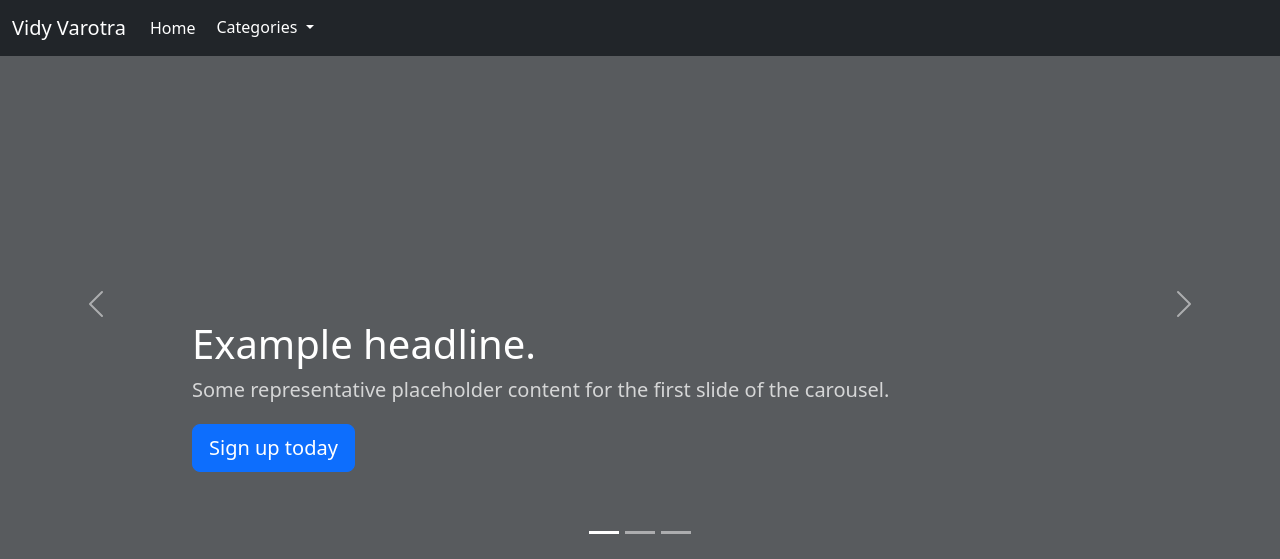
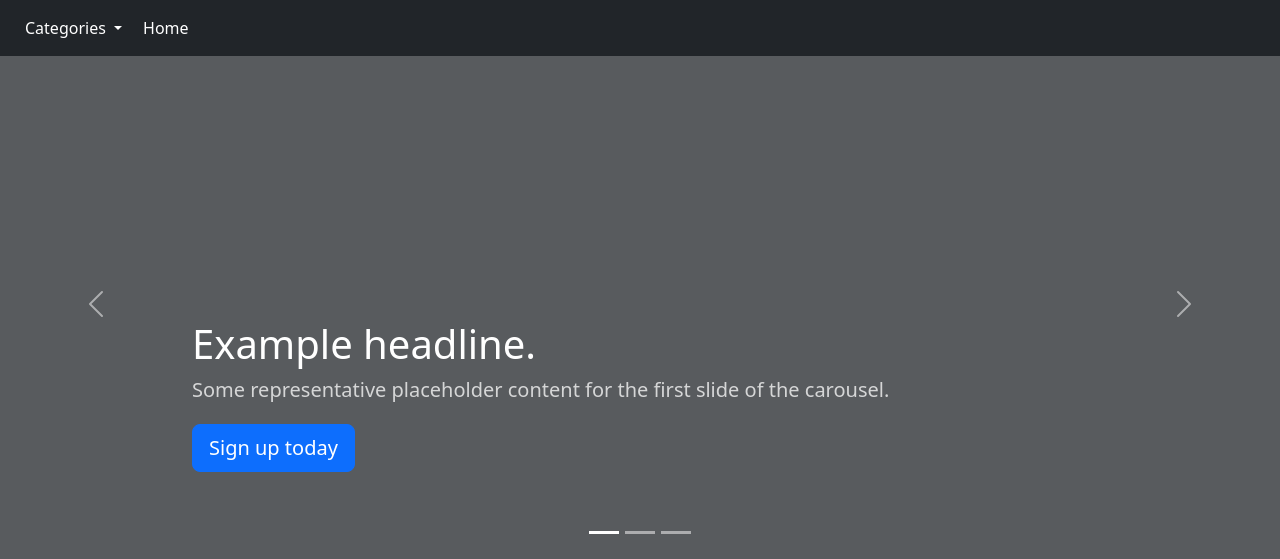
Before and after one commit to Najoro/Vidy-Varotra, a Symfony app: template templates/home/home.html.twig in a window 1280 px wide. Shown: the top 559 px of the page. Run offline with Twig, Linux system fonts and the light colour scheme; the template is opened without the code that fills it, so the values that code supplies are empty; some libraries are stand-ins or nearby versions.

Commit message:
Change tamplante

```diff
--- a/public/bootstrap_template/assets/css/custom.css
+++ b/public/bootstrap_template/assets/css/custom.css
@@ -1,3 +1,34 @@
+:root {
+    --blue: #007bff;
+    --indigo: #6610f2;
+    --purple: #6f42c1;
+    --pink: #e83e8c;
+    --red: #dc3545;
+    --orange: #fd7e14;
+    --yellow: #ffc107;
+    --green: #28a745;
+    --teal: #20c997;
+    --cyan: #17a2b8;
+    --white: #fff;
+    --gray: #6c757d;
+    --gray-dark: #343a40;
+    --primary: #FFD333;
+    --secondary: #F5F5F5;
+    --success: #28a745;
+    --info: #17a2b8;
+    --warning: #ffc107;
+    --danger: #dc3545;
+    --light: #FFFFFF;
+    --dark: #3D464D;
+    --breakpoint-xs: 0;
+    --breakpoint-sm: 576px;
+    --breakpoint-md: 768px;
+    --breakpoint-lg: 992px;
+    --breakpoint-xl: 1200px;
+    --font-family-sans-serif: "Roboto", sans-serif;
+    --font-family-monospace: SFMono-Regular, Menlo, Monaco, Consolas, "Liberation Mono", "Courier New", monospace;
+  }
+
 .bd-placeholder-img {
     font-size: 1.125rem;
     text-anchor: middle;
--- a/src/Controller/HomeController.php
+++ b/src/Controller/HomeController.php
@@ -11,8 +11,6 @@ class HomeController extends AbstractController
     #[Route('/', name: 'home')]
     public function index(): Response
     {
-        return $this->render('home/home.html.twig', [
-            'controller_name' => 'HomeController',
-        ]);
+        return $this->render('home/home.html.twig');
     }
 }
--- a/templates/base.html.twig
+++ b/templates/base.html.twig
@@ -1,3 +1,5 @@
+{% use "base-block.html.twig" %}
+
 <!doctype html>
 <html lang="en" data-bs-theme="auto">
 	<head>
@@ -22,44 +24,18 @@
 		<header data-bs-theme="dark">
 			<nav class="navbar navbar-expand-md navbar-dark fixed-top bg-dark">
 				<div class="container-fluid">
-					<a class="navbar-brand" href="{{path('home')}}">Vidy Varotra</a>
+					{# <a class="navbar-brand" href="{{path('home')}}">Vidy Varotra</a> #}
 					<button class="navbar-toggler" type="button" data-bs-toggle="collapse" data-bs-target="#navbarCollapse" aria-controls="navbarCollapse" aria-expanded="false" aria-label="Toggle navigation">
 						<span class="navbar-toggler-icon"></span>
 					</button>
 					<div class="collapse navbar-collapse" id="navbarCollapse">
-						<ul class="navbar-nav me-auto mb-2 mb-md-0">
-							<li class="nav-item">
-								<a class="nav-link active" aria-current="page" href="{{path('home')}}">Home</a>
-							</li>
-							<div class="dropdown-center">
-								<button class="btn text-white dropdown-toggle" type="button" data-bs-toggle="dropdown" aria-expanded="false">
-									Categories
-								</button>
-								<ul class="dropdown-menu">
-                                    {% for category in AllCategory %}
-                                        <li>
-                                            <a class="dropdown-item" href="{{ url('category_index',{slug: category.slug}) }}">{{category.name}}</a>
-                                        </li>
-                                    {% endfor %}
 
-								</ul>
-							</div>
-						</ul>
+						{{ block("drowpdown_menu") }}
+
+						{{ block("main_menu") }}
 
 						<div class="speed-menu">
-							{% if app.user %}
-								<a href="{{path('account_index')}}">
-									<i class="fa-solid fa-user m-1"></i>
-									<strong>{{app.user.lastName}}</strong>
-								</a>
-							{% else %}
-								<a href="{{path('user_login')}}">
-									<i class="fa-solid fa-user"></i>
-								</a>
-							{% endif %}
-							<a href="">
-								<i class="fa-solid fa-cart-shopping"></i>
-							</a>
+							{{ block("user") }}
 						</div>
 					</div>
 				</div>
```
Also changed, not shown: public/bootstrap_template/index.html (+9 -6 lines), templates/base-block.html.twig (added, +38 -0 lines).
